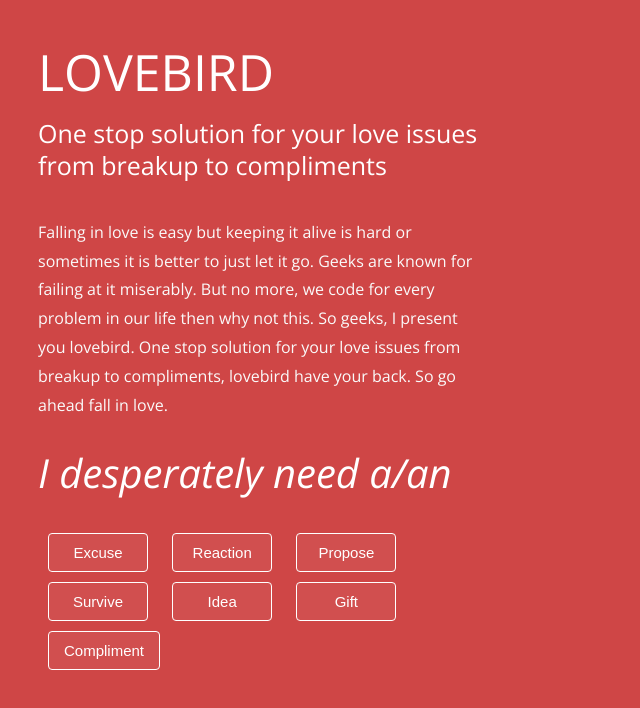
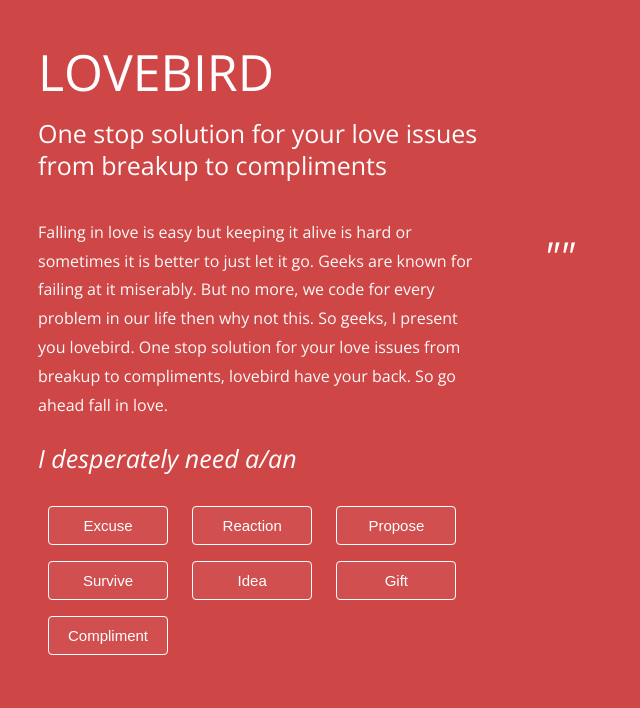
Before and after one commit to ravisuhag/lovebird, a website: page index.html in a window 1280 px wide. Shown: the whole page, without its empty margins (0-640 px from the left). Drawn offline with nearby package versions, Linux system fonts and the light colour scheme.

Commit message:
Add style

```diff
--- a/index.html
+++ b/index.html
@@ -69,8 +69,8 @@
 
   button {
     padding: 10px 15px;
-    margin: 5px 10px;
-    min-width: 100px;
+    margin: 8px 10px;
+    min-width: 120px;
     border: solid 1px #fff;
     color: #fff;
     font-size: 15px;
@@ -93,7 +93,7 @@
     line-height: 1px;
   }
 
-  #quote {
+  .quote {
     font-size: 40px;
     margin-top:0;
     line-height: 1.4em;
@@ -111,7 +111,7 @@
       <h1>LOVEBIRD</h1>
       <div class="sub-head">One stop solution for your love issues from breakup to compliments</div>
       <p class="u-t-20 desc">Falling in love is easy but keeping it alive is hard or sometimes it is better to just let it go. Geeks are known for failing at it miserably. But no more, we code for every problem in our life then why not this. So geeks, I present you lovebird. One stop solution for your love issues from breakup to compliments, lovebird have your back. So go ahead fall in love.</p>
-      <p style="font-style: italic; font-size: 40px">I desperately need a/an</p>
+      <p style="font-style: italic; font-size: 25px">I desperately need a/an</p>
       <button onclick="load('excuses')">Excuse</button>
       <button onclick="load('counter')">Reaction</button>
       <button onclick="load('proposes')">Propose</button>
@@ -123,7 +123,7 @@
   </div>
   <div class="quote_wrap">
     <div class="box">
-      <p id="quote"></p>
+      <p class="quote">"<span id="quote"></span>"</p>
     </div>
   </div>
   <script>
```
